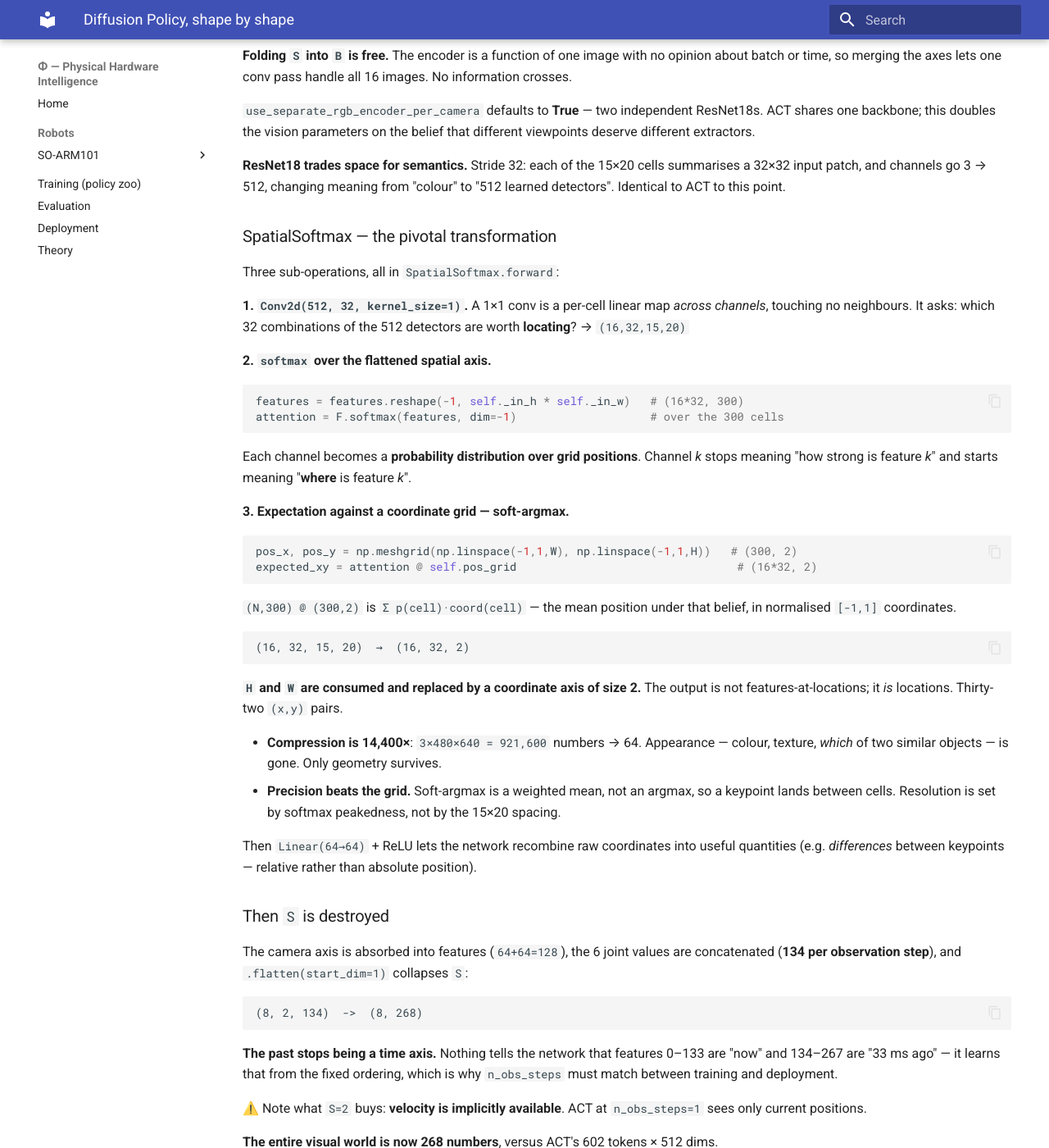
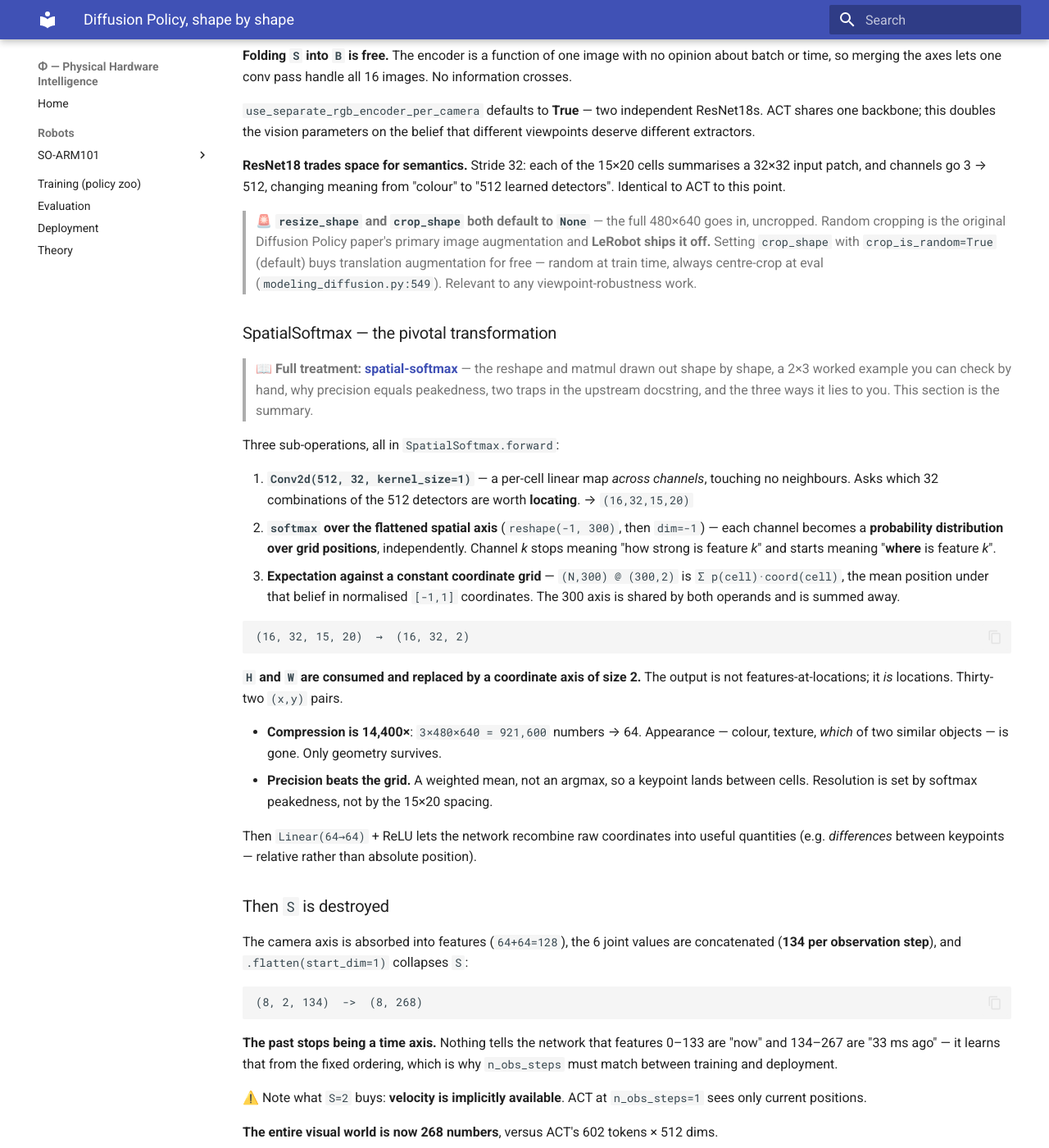
Before and after one commit to physical-hardware-intelligence/phi, an MkDocs documentation site: the page built from docs/theory/diffusion-policy-shapes.md, in a window 1280 px wide and 1400 px high, scrolled down 2089 px. Shown: the whole window at 82% size. Built offline with MkDocs 1.6.1 and Material for MkDocs 9.7.7, drawn with Linux system fonts in a browser that asks for light colours; some of the changed text lies outside the part shown.

Commit message:
theory: SpatialSoftmax gets its own page, plus four source corrections
The shapes doc described what SpatialSoftmax outputs but not how (512,10,12)
becomes (512,2), which is the step that actually blocks understanding. The
missing picture is that reshape turns the cuboid into a rug of 512 rows, and the
matmul contracts a 120-length axis that both operands share -- einsum
'ki,id->kd', where i is absent from the output and therefore summed away.

New page covers: the three-way choice (flatten / avg-pool / spatial softmax) and
why avg-pool is fatal for manipulation; the index-to-value swap that is the whole
idea (H and W are not pooled, they are re-emitted AS the output, which is why the
trailing axis is a coordinate frame and not a feature dim); the row-major
ordering invariant shared by features.reshape and pos_grid; a 2x3 worked example
verified numerically -- a bump of height 2 lands the keypoint at y=-0.516 when
the true peak is at -1.0, because background mass drags it halfway to centre,
and height 6 gives -0.985. That makes concrete that precision IS peakedness, and
since there is no learned temperature in this port, confidence and precision are
literally the same parameter.

Also documents two docstring traps ("channel-wise softmax" is over SPACE, per
channel, and channels never compete; the "linear mapping" is a 1x1 conv, per-cell
and neighbour-blind) and the three lies: the dumbbell (bimodal -> keypoint in the
void), silence reading as dead centre, and magnitude discarded so there is no
confidence output.

Four corrections to diffusion-policy-shapes.md, all verified against the
installed 0.6.0 rather than the paper:

  * do_mask_loss_for_padding defaults to FALSE -- the masked-loss branch the doc
    showed does not run. ACT always masks. Any ACT-vs-DP loss comparison is
    invalid as written, and that comparison is on the current experiment plan.
  * use_group_norm defaults to FALSE -- the backbone keeps BatchNorm. The
    "GroupNorm not BatchNorm" claim is true of the UNet only.
  * the executed slice is steps 1..32, not 0..31; step 0 belongs to the older
    observation and is dropped.
  * resize_shape and crop_shape both default to None, so the architecture's only
    built-in image augmentation is off -- directly relevant to viewpoint work.

Co-Authored-By: Claude Opus 5 <noreply@anthropic.com>

````diff
--- a/docs/theory/diffusion-policy-shapes.md
+++ b/docs/theory/diffusion-policy-shapes.md
@@ -59,25 +59,17 @@ Everything odd about the architecture follows: why the image is crushed to 64 nu
 
 **ResNet18 trades space for semantics.** Stride 32: each of the 15×20 cells summarises a 32×32 input patch, and channels go 3 → 512, changing meaning from "colour" to "512 learned detectors". Identical to ACT to this point.
 
+> 🚨 **`resize_shape` and `crop_shape` both default to `None`** — the full 480×640 goes in, uncropped. Random cropping is the original Diffusion Policy paper's primary image augmentation and **LeRobot ships it off.** Setting `crop_shape` with `crop_is_random=True` (default) buys translation augmentation for free — random at train time, always centre-crop at eval (`modeling_diffusion.py:549`). Relevant to any viewpoint-robustness work.
+
 ### SpatialSoftmax — the pivotal transformation
+
+> 📖 **Full treatment: [spatial-softmax](spatial-softmax.md)** — the reshape and matmul drawn out shape by shape, a 2×3 worked example you can check by hand, why precision equals peakedness, two traps in the upstream docstring, and the three ways it lies to you. This section is the summary.
 
 Three sub-operations, all in `SpatialSoftmax.forward`:
 
-**1. `Conv2d(512, 32, kernel_size=1)`.** A 1×1 conv is a per-cell linear map *across channels*, touching no neighbours. It asks: which 32 combinations of the 512 detectors are worth **locating**? → `(16,32,15,20)`
-
-**2. `softmax` over the flattened spatial axis.**
-```python
-features = features.reshape(-1, self._in_h * self._in_w)   # (16*32, 300)
-attention = F.softmax(features, dim=-1)                    # over the 300 cells
-```
-Each channel becomes a **probability distribution over grid positions**. Channel *k* stops meaning "how strong is feature *k*" and starts meaning "**where** is feature *k*".
-
-**3. Expectation against a coordinate grid — soft-argmax.**
-```python
-pos_x, pos_y = np.meshgrid(np.linspace(-1,1,W), np.linspace(-1,1,H))   # (300, 2)
-expected_xy = attention @ self.pos_grid                                 # (16*32, 2)
-```
-`(N,300) @ (300,2)` is `Σ p(cell)·coord(cell)` — the mean position under that belief, in normalised `[-1,1]` coordinates.
+1. **`Conv2d(512, 32, kernel_size=1)`** — a per-cell linear map *across channels*, touching no neighbours. Asks which 32 combinations of the 512 detectors are worth **locating**. → `(16,32,15,20)`
+2. **`softmax` over the flattened spatial axis** (`reshape(-1, 300)`, then `dim=-1`) — each channel becomes a **probability distribution over grid positions**, independently. Channel *k* stops meaning "how strong is feature *k*" and starts meaning "**where** is feature *k*".
+3. **Expectation against a constant coordinate grid** — `(N,300) @ (300,2)` is `Σ p(cell)·coord(cell)`, the mean position under that belief in normalised `[-1,1]` coordinates. The 300 axis is shared by both operands and is summed away.
 
 ```
 (16, 32, 15, 20)  →  (16, 32, 2)
@@ -86,7 +78,7 @@ expected_xy = attention @ self.pos_grid                                 # (16*32
 **`H` and `W` are consumed and replaced by a coordinate axis of size 2.** The output is not features-at-locations; it *is* locations. Thirty-two `(x,y)` pairs.
 
 - **Compression is 14,400×**: `3×480×640 = 921,600` numbers → 64. Appearance — colour, texture, *which* of two similar objects — is gone. Only geometry survives.
-- **Precision beats the grid.** Soft-argmax is a weighted mean, not an argmax, so a keypoint lands between cells. Resolution is set by softmax peakedness, not by the 15×20 spacing.
+- **Precision beats the grid.** A weighted mean, not an argmax, so a keypoint lands between cells. Resolution is set by softmax peakedness, not by the 15×20 spacing.
 
 Then `Linear(64→64)` + ReLU lets the network recombine raw coordinates into useful quantities (e.g. *differences* between keypoints — relative rather than absolute position).
 
@@ -147,7 +139,9 @@ Five load-bearing details:
 
 **`padding = kernel_size // 2` → length preserved, and the convolution is NON-CAUSAL.** Position `t` sees `t−2 … t+2`, including *later* steps. Deliberate: the model revises the whole 64-step chunk simultaneously. **There is no autoregression anywhere in Diffusion Policy.**
 
-**`GroupNorm(8)`, not BatchNorm.** Per-sample normalisation over `(channel-group × time)`, so it is **batch-independent** — the function at inference with batch 1 is identical to training at batch 64. Critical here, because inference runs batch 1 a hundred times.
+**`GroupNorm(8)`, not BatchNorm — in the UNet.** Per-sample normalisation over `(channel-group × time)`, so it is **batch-independent** — the function at inference with batch 1 is identical to training at batch 64. Critical here, because inference runs batch 1 a hundred times.
+
+> ⚠️ **This does NOT apply to the vision backbone.** `use_group_norm` defaults to **`False`**, so the ResNet18 keeps its **BatchNorm** layers unless you opt in — and line 507 refuses to let you swap them on pretrained weights ("without ruining the weights"). Harmless at inference (eval mode uses running stats), but the clean "no BatchNorm anywhere" story is wrong.
 
 **`Mish`** = `x·tanh(softplus(x))`, smooth everywhere. The target is a smooth continuous field; ReLU's kink doesn't help.
 
@@ -174,8 +168,11 @@ eps = torch.randn(trajectory.shape)                          # (8, 64, 6)
 timesteps = torch.randint(0, num_train_timesteps, (B,))      # one t per sample
 noisy_trajectory = self.noise_scheduler.add_noise(trajectory, eps, timesteps)
 pred = self.unet(noisy_trajectory, timesteps, global_cond)
-loss = F.mse_loss(pred, eps, reduction="none") * (~action_is_pad).unsqueeze(-1)
+loss = F.mse_loss(pred, eps, reduction="none")
+# then EITHER `loss.mean()`  OR  the masked branch below — see the warning
 ```
+
+> 🚨 **`do_mask_loss_for_padding` defaults to `False`.** The masked branch shown in most write-ups of this file **does not run by default** — `modeling_diffusion.py:399` returns a plain `loss.mean()`, and copy-padded frames at episode boundaries are trained on as if they were real. **ACT, by contrast, always masks.** So a Diffusion-Policy loss and an ACT loss are not measuring the same population, and any head-to-head comparison of the two numbers is invalid unless you set this to `True`. This interacts with the `drop_n_last_frames` note at the end of this page — both concern how much padded supervision you are actually training on.
 
 `add_noise` is elementwise per `(b,t,d)`: `x_t = sqrt(ᾱ_t)·x₀ + sqrt(1−ᾱ_t)·ε`. Computed from this config (`squaredcos_cap_v2`, `T=100`):
 
@@ -208,7 +205,15 @@ for t in self.noise_scheduler.timesteps:                   # 99, 98, ... 0
 
 **Vision runs once and is reused identically 100 times** — so the ResNets and SpatialSoftmax are not in the loop, and `num_inference_steps` is the only real latency lever.
 
-**Then most of the answer is discarded**: `horizon=64` generated, `n_action_steps=32` executed. The tail exists so the convolutions have context beyond the part you use.
+**Then most of the answer is discarded** — and *which* part is kept is not the obvious one:
+
+```python
+start = n_obs_steps - 1          # = 1
+end   = start + n_action_steps   # = 33
+actions = actions[:, start:end]  # modeling_diffusion.py:328
+```
+
+`horizon=64` generated, **steps 1–32 executed**. **Step 0 is dropped, not step 63.** The horizon is measured from the *first* observation, which happened one tick in the past, so index 0 belongs to that older observation and would replay something already done. Steps 33–63 are discarded; the tail exists so the convolutions have context beyond the part you use.
 
 ## Measured cost, and the deployment verdict
 
````
Also changed, not shown: docs/theory/README.md (+1 -0 lines), docs/theory/spatial-softmax.md (added, +245 -0 lines).
